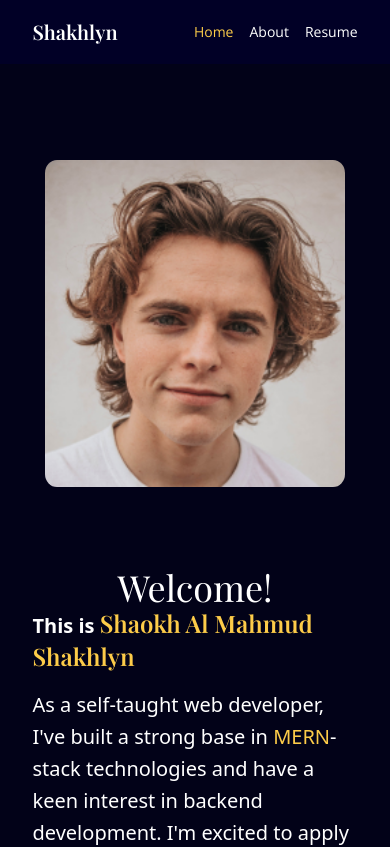
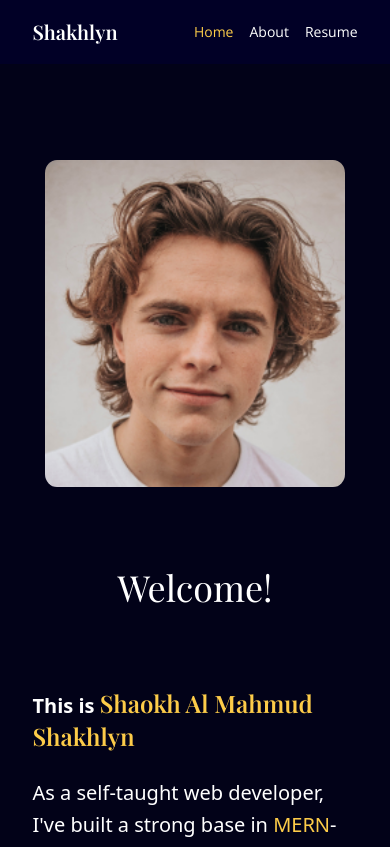
Before and after one commit to Shakhlyn/Shakhlyn-Portfolio, a React (Vite) app: page / in a window 390 px wide. Shown: the top 847 px of the page. Built offline with nearby package versions, Linux system fonts and the light colour scheme.

Commit message:
fix: Fix margin and padding of the components of hero section

```diff
--- a/src/components/Home.jsx
+++ b/src/components/Home.jsx
@@ -12,7 +12,7 @@ const Home = () => {
   // const [selectedPage, setSelectedPage] = useState(null);
 
   return (
-    <section className=" md:h-screen ">
+    <section className=" lg:h-screen mb-32 lg:mb-0 ">
       <div className="md:grid md:grid-cols-3 justify-between gap-10 ">
         <div className="mt-40 mx-auto md:order-last md:ml-auto ">
           <img
@@ -27,9 +27,9 @@ const Home = () => {
           <h2 className=" section-header font-playfair mb-10">
             I'm Shaokh Al Mahmud
           </h2> */}
-          <h1 className=" text-4xl md:mb-20 font-playfair ">Welcome!</h1>
+          <h1 className=" text-4xl mb-20 font-playfair ">Welcome!</h1>
 
-          <h2 className="font-semibold text-xl mb-4">
+          <h2 className="font-semibold text-xl mb-6 md:mb-4">
             This is{" "}
             <span className="text-yellow text-2xl font-playfair">
               Shaokh Al Mahmud Shakhlyn
```
